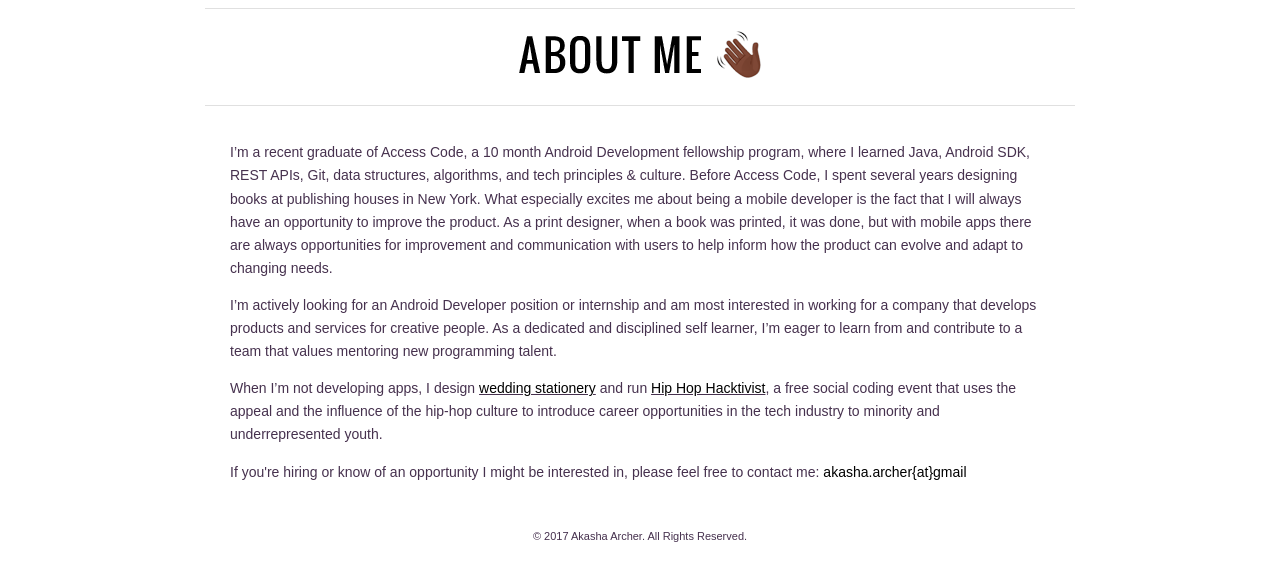
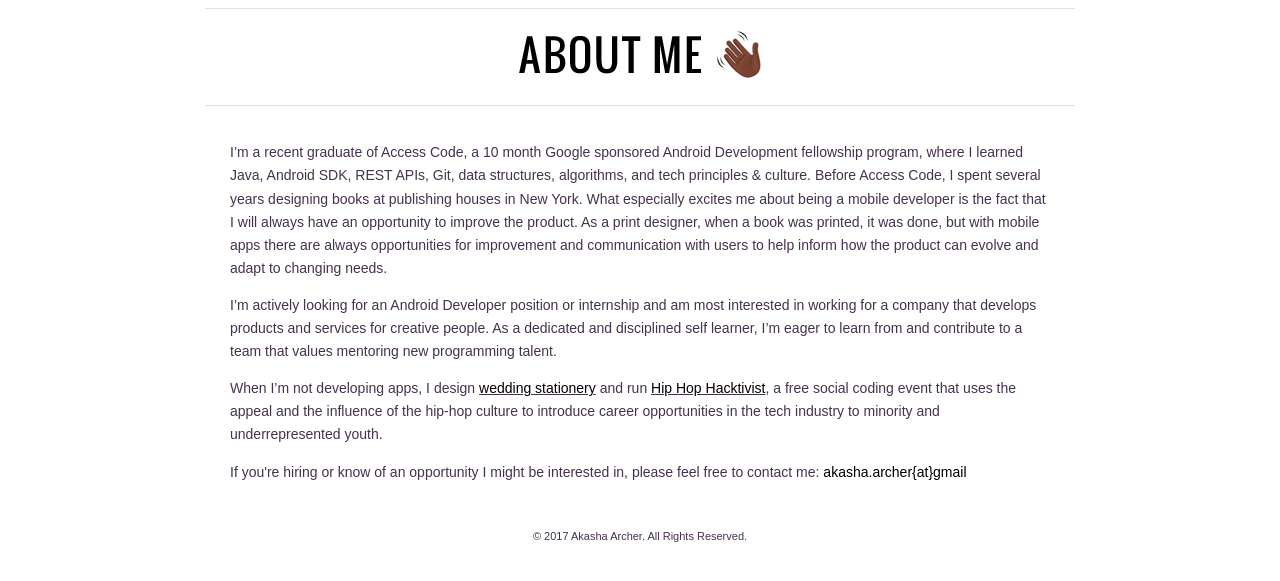
Before and after one commit to akasha-archer/akasha-archer.github.io, a plain HTML site: page about.html in a window 1280 px wide. Shown: the part 153-734 px from the top of the page. Drawn offline with Linux system fonts and the light colour scheme.

Commit message:
text fixes

```diff
--- a/about.html
+++ b/about.html
@@ -56,7 +56,7 @@
 <!-- 3. About text-->
 <div id="bio_info">
 
-<p>I’m a recent graduate of Access Code, a 10 month Android Development fellowship program, where I learned Java, Android SDK, REST APIs, Git, data structures, algorithms, and tech principles & culture. Before Access Code, I spent several years designing books at publishing houses in New York. What especially excites me about being a mobile developer is the fact that I will always have an opportunity to improve the product. As a print designer, when a book was printed, it was done, but with mobile apps there are always opportunities for improvement and communication with users to help inform how the product can evolve and adapt to changing needs.</p>
+<p>I’m a recent graduate of Access Code, a 10 month Google sponsored Android Development fellowship program, where I learned Java, Android SDK, REST APIs, Git, data structures, algorithms, and tech principles & culture. Before Access Code, I spent several years designing books at publishing houses in New York. What especially excites me about being a mobile developer is the fact that I will always have an opportunity to improve the product. As a print designer, when a book was printed, it was done, but with mobile apps there are always opportunities for improvement and communication with users to help inform how the product can evolve and adapt to changing needs.</p>
 
 <p>I’m actively looking for an Android Developer position or internship and am most interested in working for a company that develops products and services for creative people. As a dedicated and disciplined self learner, I’m eager to learn from and contribute to a team that values mentoring new programming talent. </p>
 
```
